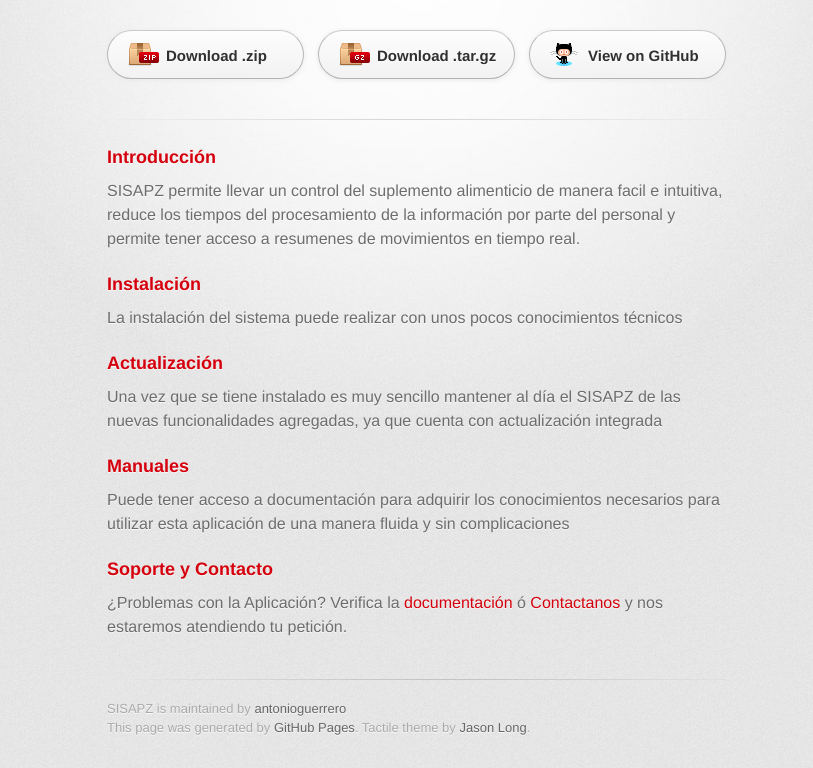
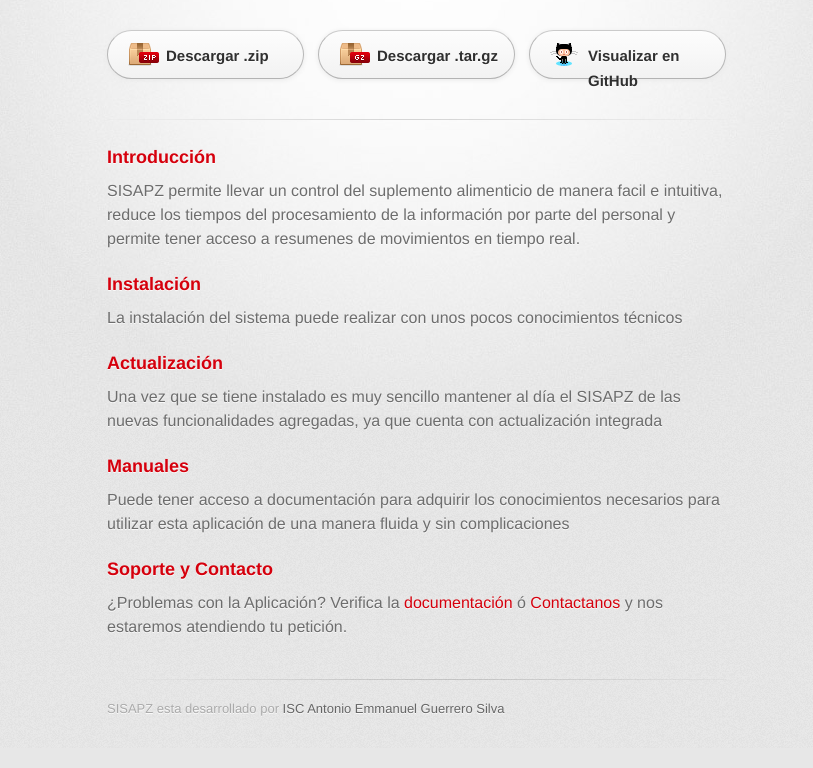
Before and after one commit to antonioguerrero/SISAPZ, a plain HTML site: page index.html in a window 1280 px wide. Shown: the part 158-926 px from the top of the page, without its empty margins (223-1036 px from the left). Drawn offline with Linux system fonts and the light colour scheme; a web font is replaced by a local one.

Commit message:
Update index.html

```diff
--- a/index.html
+++ b/index.html
@@ -10,7 +10,7 @@
     <!--[if lt IE 9]>
     <script src="//html5shiv.googlecode.com/svn/trunk/html5.js"></script>
     <![endif]-->
-    <title>SISAPZ by antonioguerrero</title>
+    <title>SISAPZ</title>
   </head>
 
   <body>
@@ -23,9 +23,9 @@
         </header>
 
         <section id="downloads" class="clearfix">
-          <a href="https://github.com/antonioguerrero/SISAPZ/zipball/master" id="download-zip" class="button"><span>Download .zip</span></a>
-          <a href="https://github.com/antonioguerrero/SISAPZ/tarball/master" id="download-tar-gz" class="button"><span>Download .tar.gz</span></a>
-          <a href="https://github.com/antonioguerrero/SISAPZ" id="view-on-github" class="button"><span>View on GitHub</span></a>
+          <a href="https://github.com/antonioguerrero/SISAPZ/zipball/master" id="download-zip" class="button"><span>Descargar .zip</span></a>
+          <a href="https://github.com/antonioguerrero/SISAPZ/tarball/master" id="download-tar-gz" class="button"><span>Descargar .tar.gz</span></a>
+          <a href="https://github.com/antonioguerrero/SISAPZ" id="view-on-github" class="button"><span>Visualizar en GitHub</span></a>
         </section>
 
         <hr>
@@ -58,8 +58,7 @@
         </section>
 
         <footer>
-          SISAPZ is maintained by <a href="https://github.com/antonioguerrero">antonioguerrero</a><br>
-          This page was generated by <a href="https://pages.github.com">GitHub Pages</a>. Tactile theme by <a href="https://twitter.com/jasonlong">Jason Long</a>.
+          SISAPZ esta desarrollado por <a href="https://github.com/antonioguerrero">ISC Antonio Emmanuel Guerrero Silva</a><br>
         </footer>
 
 
```
